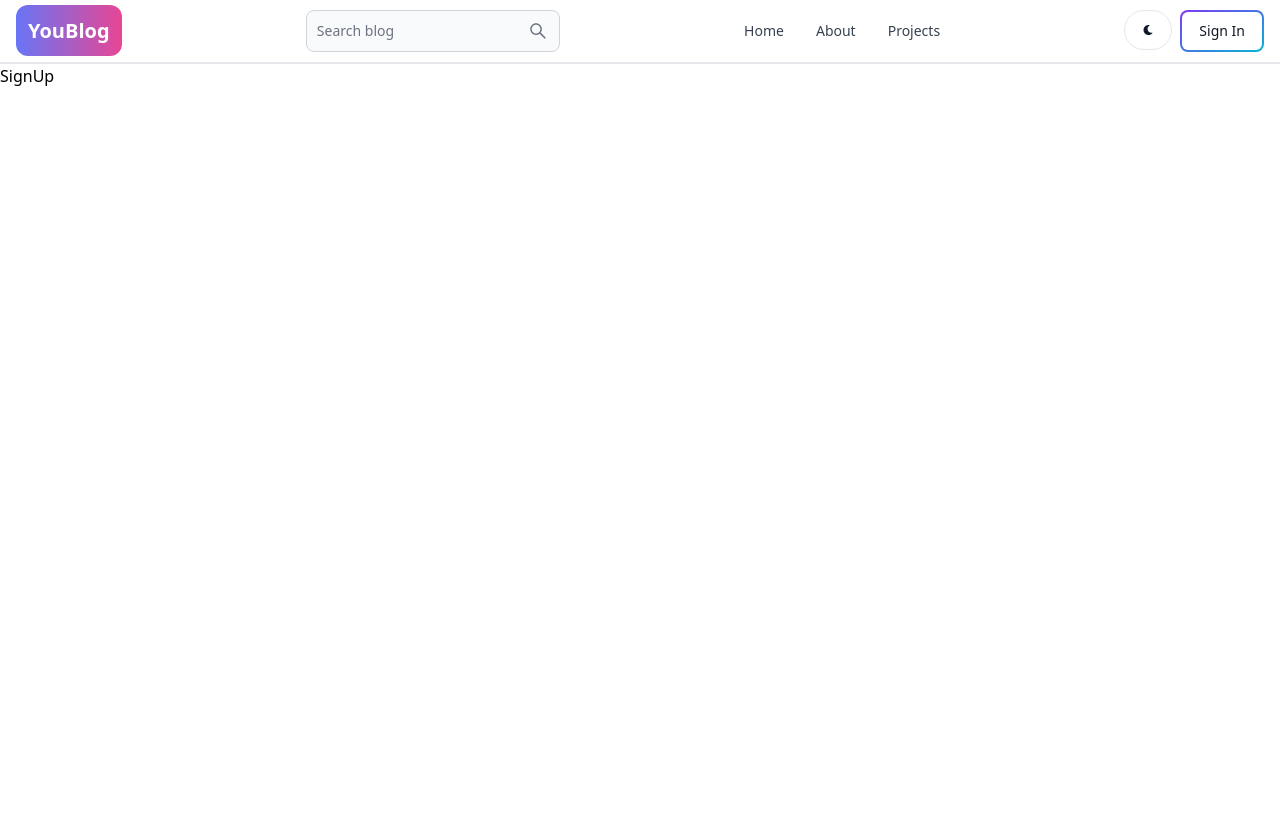
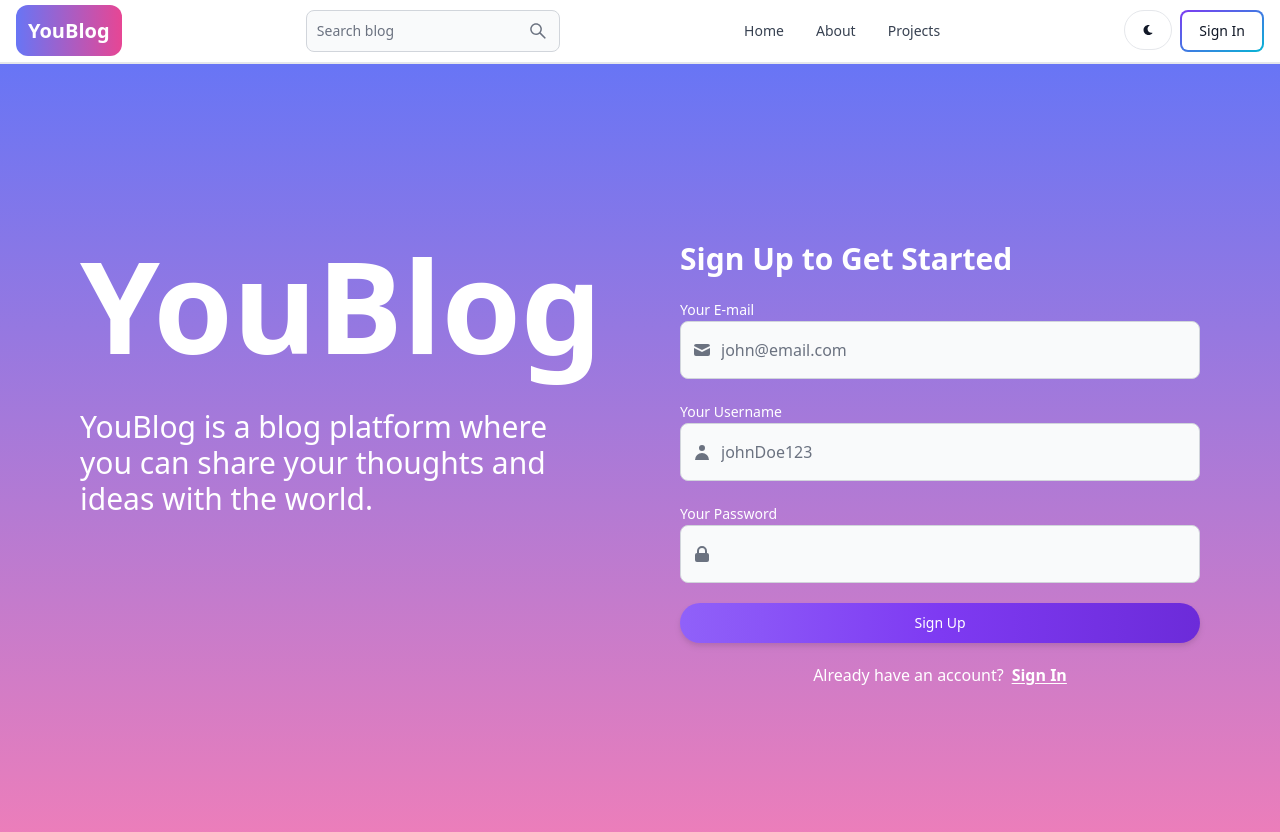
Before and after one commit to gupta-karan1/mern-blog-app, a React (Vite) app in the folder client/: page /sign-up in a window 1280 px wide. Shown: the top 832 px of the page. Before the commit the page ends 800 px from the top, so only its background shows below. Built offline with nearby package versions, Linux system fonts and the light colour scheme.

Commit message:
Add sign-up form and styling to SignUp page

```diff
--- a/client/src/pages/SignUp.jsx
+++ b/client/src/pages/SignUp.jsx
@@ -1,5 +1,98 @@
+import { Button, Label, TextInput } from "flowbite-react";
+import { HiMail, HiUser, HiLockClosed } from "react-icons/hi";
+import { Link } from "react-router-dom";
+
 function SignUp() {
-  return <div>SignUp</div>;
+  return (
+    <div className="min-h-screen grid grid-cols-1 md:grid-cols-2 gap-10 md:gap-20 place-content-center p-10 md:p-20 bg-gradient-to-b from-indigo-500   to-pink-400 ">
+      {/* left */}
+      <div>
+        <h2 className="text-6xl xl:text-9xl font-black  text-white mb-10">
+          YouBlog
+        </h2>{" "}
+        <p className="text-white text-xl lg:text-3xl">
+          YouBlog is a blog platform where you can share your thoughts and ideas
+          with the world. <br />
+        </p>
+      </div>
+
+      {/* right */}
+      <div>
+        <form className="flex flex-col gap-5">
+          <h2 className="text-3xl font-semibold text-white">
+            Sign Up to Get Started
+          </h2>
+
+          <div>
+            <Label
+              htmlFor="email"
+              value="Your E-mail"
+              className="text-white mb-2"
+            />
+
+            <TextInput
+              id="email"
+              type="email"
+              icon={HiMail}
+              placeholder="john@email.com"
+              required
+              sizing="lg"
+            />
+          </div>
+          <div>
+            <Label
+              htmlFor="username"
+              value="Your Username"
+              className="text-white mb-2"
+            />
+
+            <TextInput
+              id="username"
+              type="text"
+              icon={HiUser}
+              placeholder="johnDoe123"
+              required
+              sizing="lg"
+            />
+          </div>
+          <div>
+            <Label
+              htmlFor="password"
+              value="Your Password"
+              className="text-white mb-2"
+            />
+
+            <TextInput
+              id="password"
+              type="password"
+              icon={HiLockClosed}
+              required
+              sizing="lg"
+            />
+          </div>
+
+          <Button
+            type="submit"
+            gradientMonochrome={"purple"}
+            pill
+            className="drop-shadow-md"
+          >
+            Sign Up
+          </Button>
+        </form>
+
+        <div className="mt-5 flex items-center gap-2 justify-center">
+          <p className="text-white">Already have an account? </p>
+          <Link
+            to="/sign-in"
+            className="text-white font-semibold underline-offset-2 underline"
+          >
+            Sign In
+          </Link>
+        </div>
+      </div>
+    </div>
+  );
 }
 
 export default SignUp;
```
